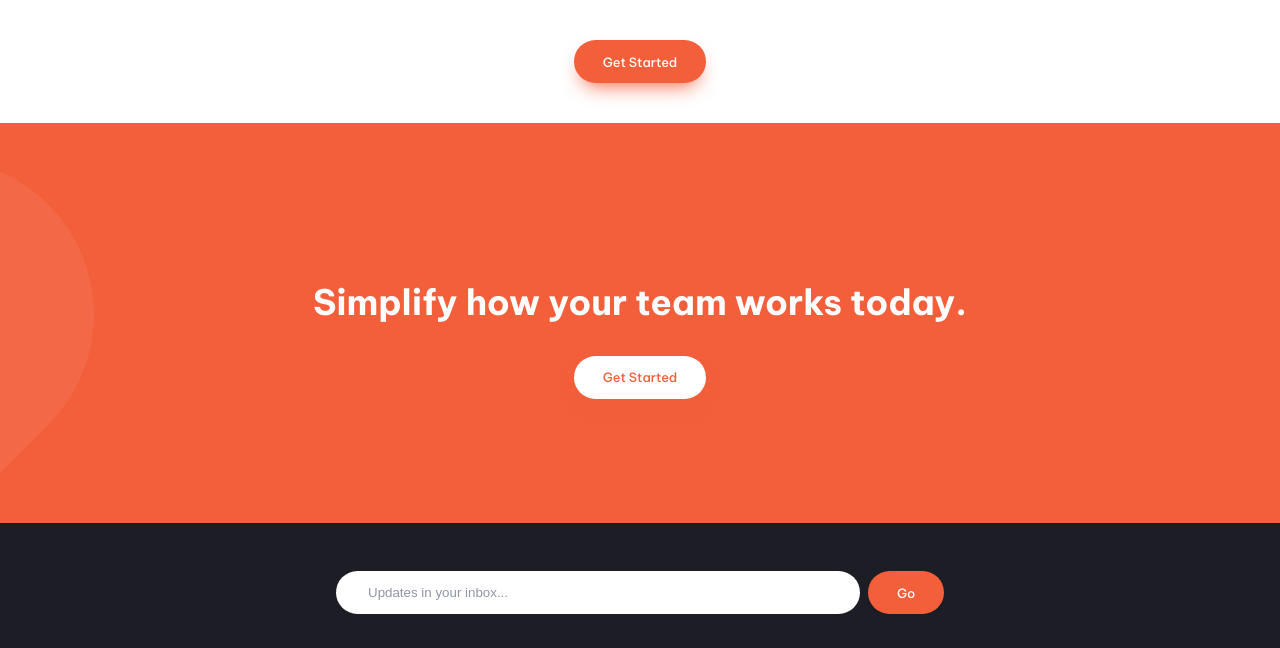
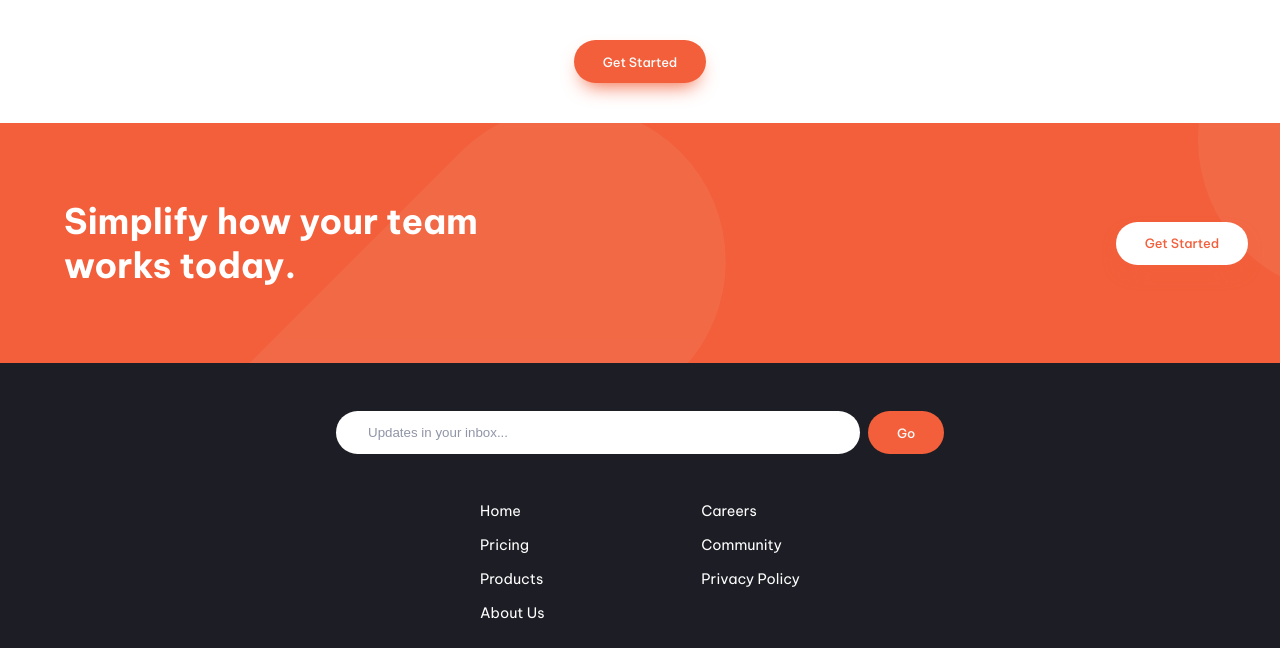
Before and after one commit to henriquebcustodio/manage-landing-page, a website built with webpack: page src/index.html in a window 1280 px wide. Shown: the part 1440-2088 px from the top of the page. Built offline with nearby package versions, Linux system fonts and the light colour scheme.

Commit message:
Tablet: added simplify section

```diff
--- a/src/styles/layout/_intro.scss
+++ b/src/styles/layout/_intro.scss
@@ -14,6 +14,7 @@
 
     @include tablet {
         flex-direction: row-reverse;
+        justify-content: space-between;
     }
 }
 
--- a/src/styles/layout/_simplify.scss
+++ b/src/styles/layout/_simplify.scss
@@ -27,4 +27,20 @@
             color: $grayish-orange;
         }
     }
+
+    @include tablet {
+        flex-direction: row;
+        justify-content: space-between;
+        height: 15rem;
+        box-sizing: border-box;
+        padding: 0 2rem;
+        background-image: url("/src/assets/bg-simplify-section-desktop.svg");
+        background-position: calc(50% + 20rem) -7rem;
+
+        &__heading {
+            text-align: left;
+            width: 30rem;
+            margin: 0;
+        }
+    }
 }
```
